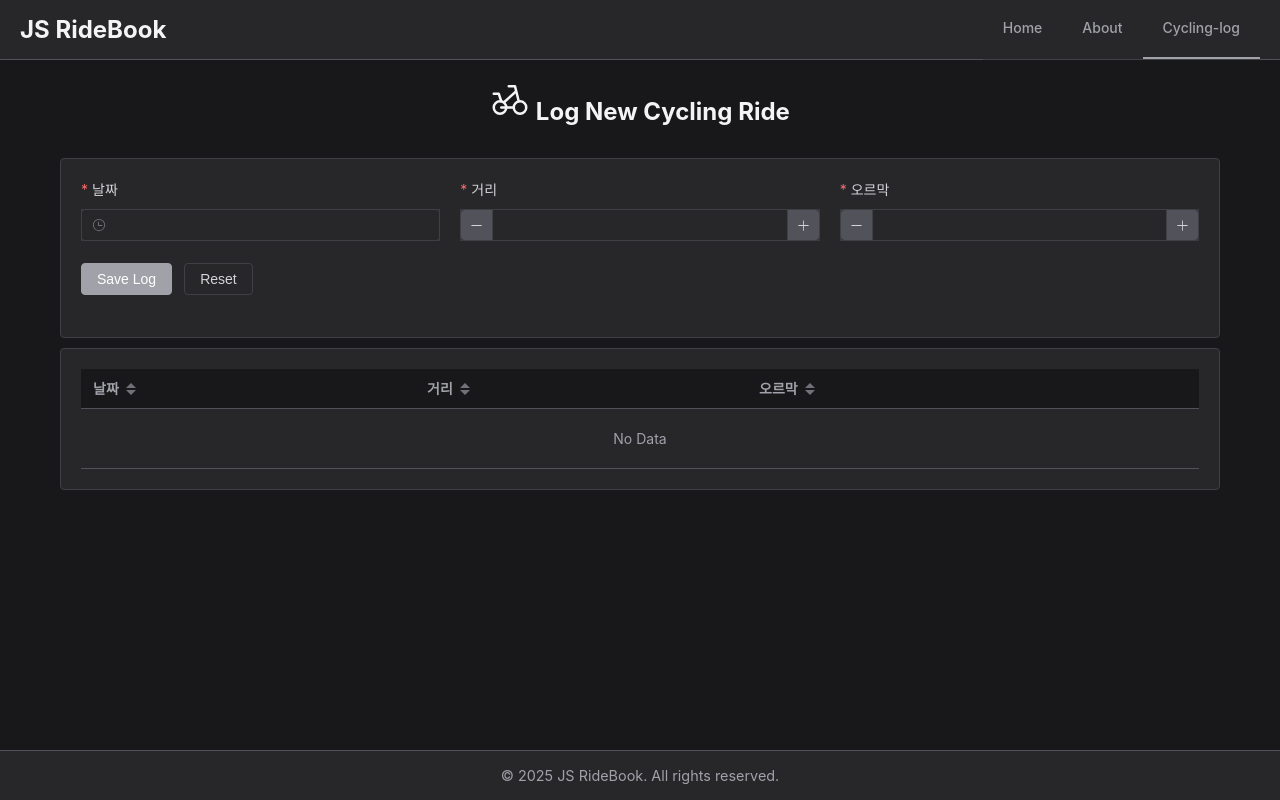
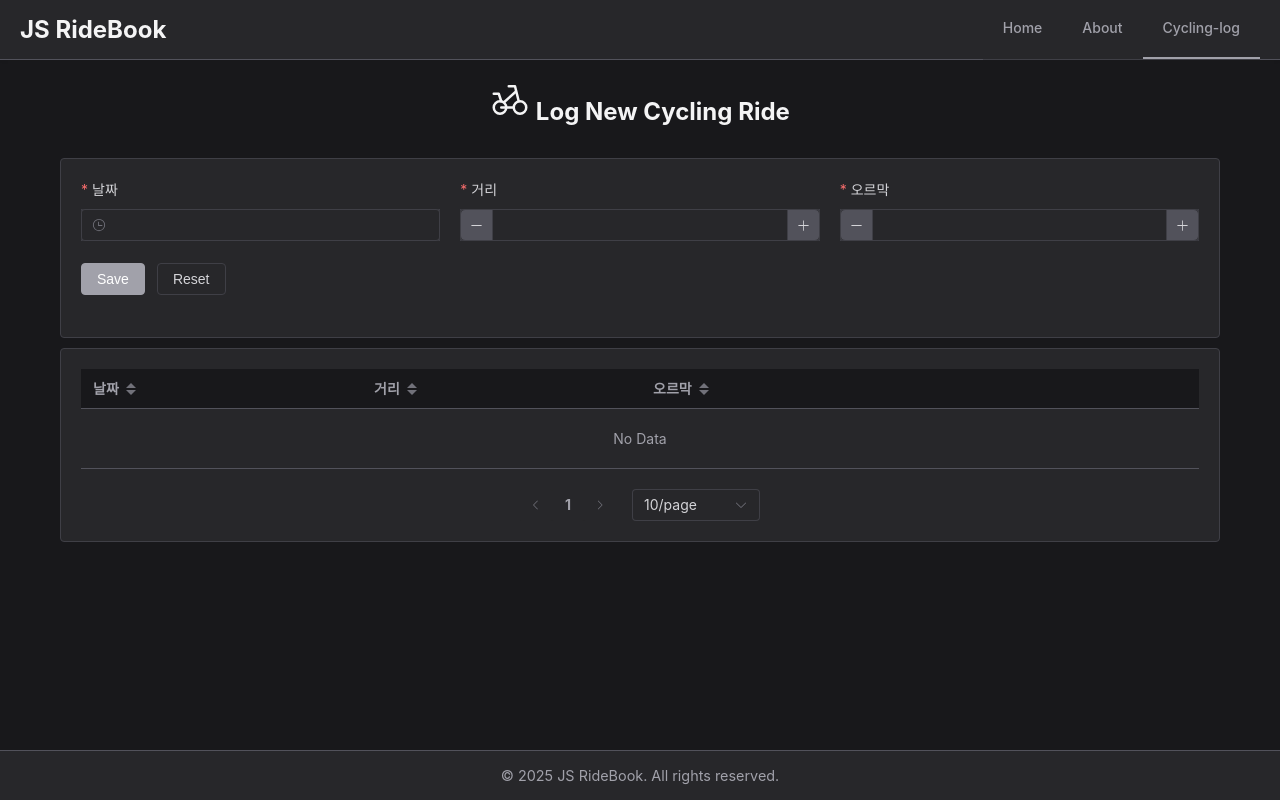
Before and after one commit to Jangsung-kor/riding-project, a Vue app: page /cycle-log in a window 1280 px wide. Built offline with nearby package versions, Linux system fonts and the light colour scheme.

Commit message:
modified:   src/views/CycleLog/CycleLogForm.vue 	modified:   src/views/CycleLog/CycleLogTable.vue

```diff
--- a/src/views/CycleLog/CycleLogForm.vue
+++ b/src/views/CycleLog/CycleLogForm.vue
@@ -43,7 +43,7 @@
       </el-row>
       <el-form-item>
         <el-button type="primary" @click="saveLog">
-          Save Log
+          Save
         </el-button>
         <el-button @click="resetForm">
           Reset
--- a/src/views/CycleLog/CycleLogTable.vue
+++ b/src/views/CycleLog/CycleLogTable.vue
@@ -2,7 +2,7 @@
   <div>
     <el-table
       style="width: 100%"
-     :data="tableData"
+     :data="filterTableData"
     >
       <el-table-column prop="date" label="날짜" sortable>
         <template #default="scope">
@@ -27,7 +27,12 @@
           </span>
         </template>
       </el-table-column>
-      <el-table-column align="right" width="120">
+      <el-table-column align="right">
+        <!--
+        <template #header>
+          <el-input v-model="search" />
+        </template>
+        -->
         <template #default="scope">
           <el-icon style="cursor: pointer" class="mr-r10" v-if="!isEdit(scope.$index)" @click="editData(scope.$index)" :size="20">
             <Edit />
@@ -44,10 +49,21 @@
         </template>
       </el-table-column>
     </el-table>
+    <div class="pagination-container">
+      <el-pagination
+        v-model:current-page="currentPage"
+        v-model:page-size="pageSize"
+        :page-sizes="[10, 20]"
+        :total="filterTableData.length"
+        layout="prev, pager, next, sizes"
+        @size-change="onPagiSizeChange"
+        @current-change="onCurrentChange"
+      />
+    </div>
   </div>
 </template>
 <script setup>
-import { ref, reactive } from 'vue'
+import { ref, reactive, computed } from 'vue'
 import { cloneDeep } from 'lodash'
 import moment from 'moment'
 import { ElMessageBox, ElMessage } from 'element-plus'
@@ -58,6 +74,17 @@ let editingForm = reactive({
     date: null,
     distance: null, // km 단위
     uphillGain: null // km 단위
+})
+const search = ref('')
+
+// -- Pagination 변수
+const currentPage = ref(1);
+const pageSize = ref(10);
+
+const filterTableData = computed(() => {
+  return tableData.filter(
+    (data) => !search.value || data.name.toLowerCase().includes(search.value.toLowerCase())
+  )
 })
 
 const setData = (data) => {
@@ -126,5 +153,19 @@ const isEdit = (index) => {
 const formattedDate = (date) => {
   return moment(date).format('YYYY-MM-DD HH:mm')
 }
+const onPagiSizeChange = (toPageSize) => {
+  pageSize.value = toPageSize;
+  currentPage.value = 1;
+}
+const onCurrentChange = (nextPage) => {
+  currentPage.value = nextPage;
+}
 defineExpose({ setData })
 </script>
+<style scoped>
+.pagination-container {
+  display: flex;
+  justify-content: center;
+  margin-top: 20px;
+}
+</style>
```
